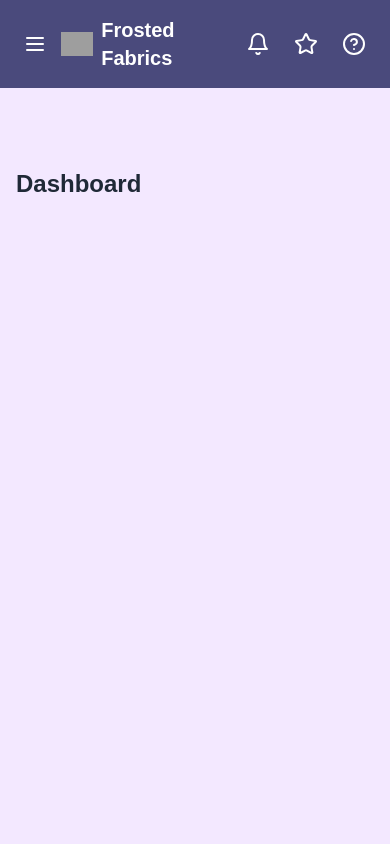
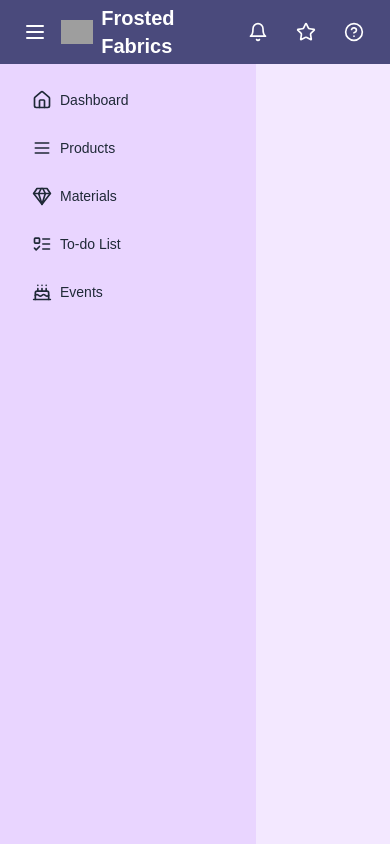
Before and after one commit to Diechewood/Group7-4375, a Next.js app in the folder Frontend/: page /dashboard in a window 390 px wide. Built offline with nearby package versions, Linux system fonts and the light colour scheme; grey boxes are pictures that could not be loaded.

Commit message:
Fixed UI elements.

```diff
--- a/Frontend/app/components/layout/Header.tsx
+++ b/Frontend/app/components/layout/Header.tsx
@@ -5,7 +5,7 @@ import { Button } from "@/components/ui/button"
 
 export default function Header() {
   return (
-    <header className="bg-[#4A4A7C] text-white p-4 flex justify-between items-center z-10">
+    <header className="bg-[#4A4A7C] text-white p-4 flex justify-between items-center z-50 fixed top-0 left-0 right-0 h-16">
       <div className="flex items-center">
         <Button variant="ghost" size="icon" className="mr-2 md:hidden text-white hover:text-purple-200">
           <Menu />
@@ -16,9 +16,15 @@ export default function Header() {
         </Link>
       </div>
       <div className="flex space-x-2">
-        <Button variant="ghost" size="icon" className="text-white hover:text-purple-200"><Bell /></Button>
-        <Button variant="ghost" size="icon" className="text-white hover:text-purple-200"><Star /></Button>
-        <Button variant="ghost" size="icon" className="text-white hover:text-purple-200"><HelpCircle /></Button>
+        <Button variant="ghost" size="icon" className="text-white hover:text-purple-200">
+          <Bell className="h-5 w-5" />
+        </Button>
+        <Button variant="ghost" size="icon" className="text-white hover:text-purple-200">
+          <Star className="h-5 w-5" />
+        </Button>
+        <Button variant="ghost" size="icon" className="text-white hover:text-purple-200">
+          <HelpCircle className="h-5 w-5" />
+        </Button>
       </div>
     </header>
   )
--- a/Frontend/app/components/layout/Sidebar.tsx
+++ b/Frontend/app/components/layout/Sidebar.tsx
@@ -1,16 +1,52 @@
+import Link from 'next/link'
 import { Home, Menu, Gem, ListTodo, Cake } from 'lucide-react'
 import { Button } from "@/components/ui/button"
 
 export default function Sidebar() {
   return (
-    <aside className="w-64 bg-purple-200 p-4 hidden md:block h-[calc(100vh-4rem)] fixed top-16 left-0 overflow-y-auto">
+    <aside className="w-64 bg-purple-200 p-4 fixed top-16 left-0 bottom-0 overflow-y-auto z-40">
       <nav>
         <ul className="space-y-2">
-          <li><Button variant="ghost" className="w-full justify-start text-gray-800 hover:text-purple-700"><Home className="mr-2" />Dashboard</Button></li>
-          <li><Button variant="ghost" className="w-full justify-start text-gray-800 hover:text-purple-700"><Menu className="mr-2" />Products</Button></li>
-          <li><Button variant="ghost" className="w-full justify-start text-gray-800 hover:text-purple-700"><Gem className="mr-2" />Materials</Button></li>
-          <li><Button variant="ghost" className="w-full justify-start text-gray-800 hover:text-purple-700"><ListTodo className="mr-2" />To-do List</Button></li>
-          <li><Button variant="ghost" className="w-full justify-start text-gray-800 hover:text-purple-700"><Cake className="mr-2" />Events</Button></li>
+          <li>
+            <Link href="/dashboard">
+              <Button variant="ghost" className="w-full justify-start text-gray-800 hover:text-purple-700">
+                <Home className="mr-2 h-5 w-5" />
+                Dashboard
+              </Button>
+            </Link>
+          </li>
+          <li>
+            <Link href="/products">
+              <Button variant="ghost" className="w-full justify-start text-gray-800 hover:text-purple-700">
+                <Menu className="mr-2 h-5 w-5" />
+                Products
+              </Button>
+            </Link>
+          </li>
+          <li>
+            <Link href="/categories">
+              <Button variant="ghost" className="w-full justify-start text-gray-800 hover:text-purple-700">
+                <Gem className="mr-2 h-5 w-5" />
+                Materials
+              </Button>
+            </Link>
+          </li>
+          <li>
+            <Link href="/todo">
+              <Button variant="ghost" className="w-full justify-start text-gray-800 hover:text-purple-700">
+                <ListTodo className="mr-2 h-5 w-5" />
+                To-do List
+              </Button>
+            </Link>
+          </li>
+          <li>
+            <Link href="/events">
+              <Button variant="ghost" className="w-full justify-start text-gray-800 hover:text-purple-700">
+                <Cake className="mr-2 h-5 w-5" />
+                Events
+              </Button>
+            </Link>
+          </li>
         </ul>
       </nav>
     </aside>
```
